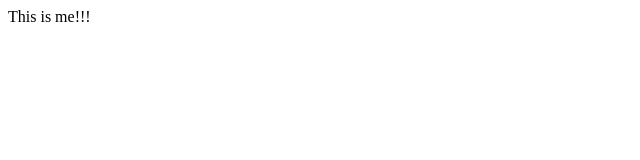
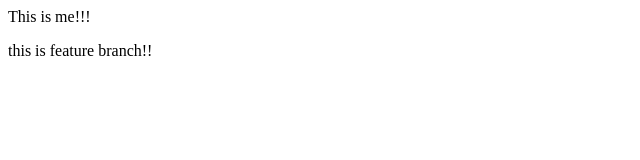
Before and after one commit to Ashu0276/LocalToRemote, a plain HTML site: page index.html in a window 1280 px wide. Shown: the whole page, without its empty margins (0-640 px from the left). Drawn offline with Linux system fonts and the light colour scheme.

Commit message:
new feature

```diff
--- a/index.html
+++ b/index.html
@@ -1 +1,3 @@
 <p>This is me!!!</p>
+
+<p>this is feature branch!!</p>
```
